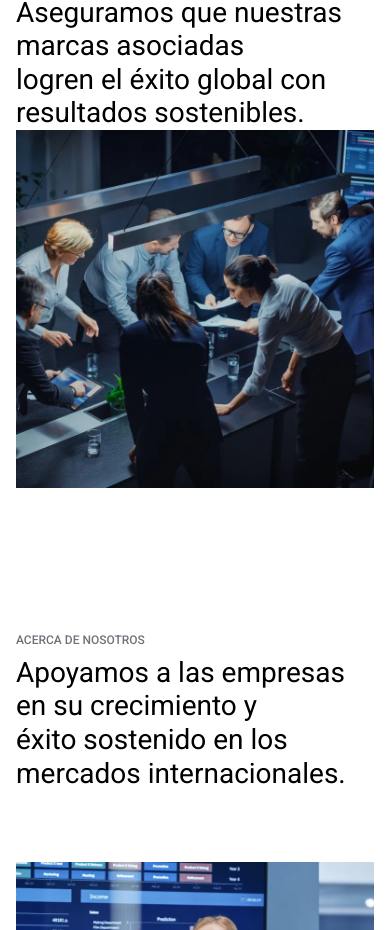
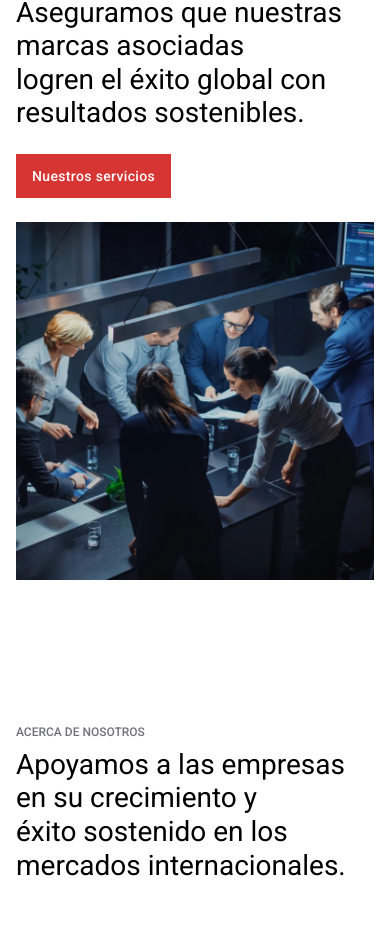
Before and after one commit to saufth/gobalizat, a Next.js app: page / in a window 390 px wide. Shown: the part 1033-1963 px from the top of the page. Built offline with nearby package versions, Linux system fonts and the light colour scheme.

Commit message:
fx home solution section

```diff
--- a/src/app/(lobby)/page.tsx
+++ b/src/app/(lobby)/page.tsx
@@ -42,7 +42,7 @@ export default function IndexPage () {
                   <CallToAction to='services' className='mt-spacing-5' />
                 </div>
               </div>
-              <div className='w-6-cols sm:w-8-cols md:w-4-cols lg:w-6-cols bg-secondary'>
+              <div className='w-6-cols sm:w-8-cols md:w-4-cols lg:w-6-cols bg-secondary mt-spacing-5 md:mt-0'>
                 <Image
                   src='/images/home-services.webp'
                   alt=''
--- a/src/components/call-to-action.tsx
+++ b/src/components/call-to-action.tsx
@@ -30,7 +30,7 @@ export const CallToAction = (
       size={size}
       variant={variant}
       className={cn(
-        'hidden sm:inline-flex lg:font-medium text-sm lg:text-lg tracking-wide',
+        'lg:font-medium text-sm lg:text-lg tracking-wide',
         className
       )}
     >
--- a/src/components/layouts/site-header.tsx
+++ b/src/components/layouts/site-header.tsx
@@ -113,7 +113,7 @@ export default function SiteHeader () {
                   />
                   <span className='sr-only'>Toggle menu</span>
                 </button>
-                <CallToAction to='contact' onClick={closeMenu} />
+                <CallToAction to='contact' onClick={closeMenu} className='hidden sm:inline-flex' />
               </div>
             </div>
           </div>
```
